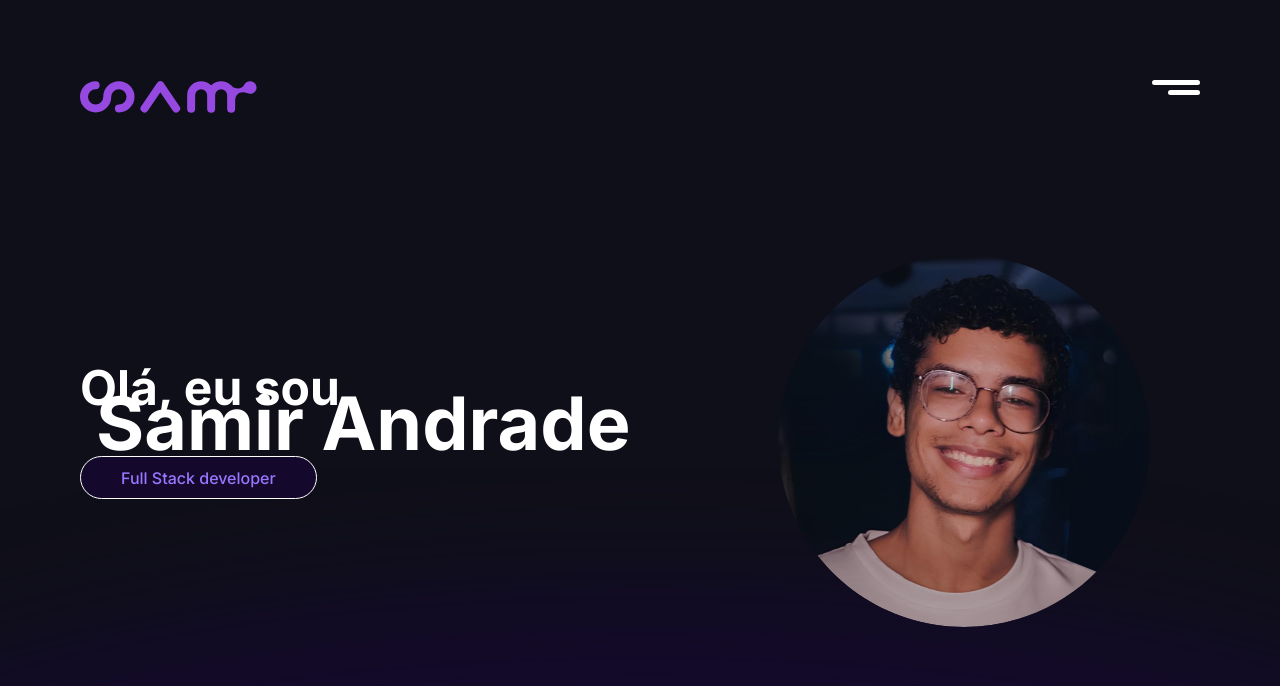
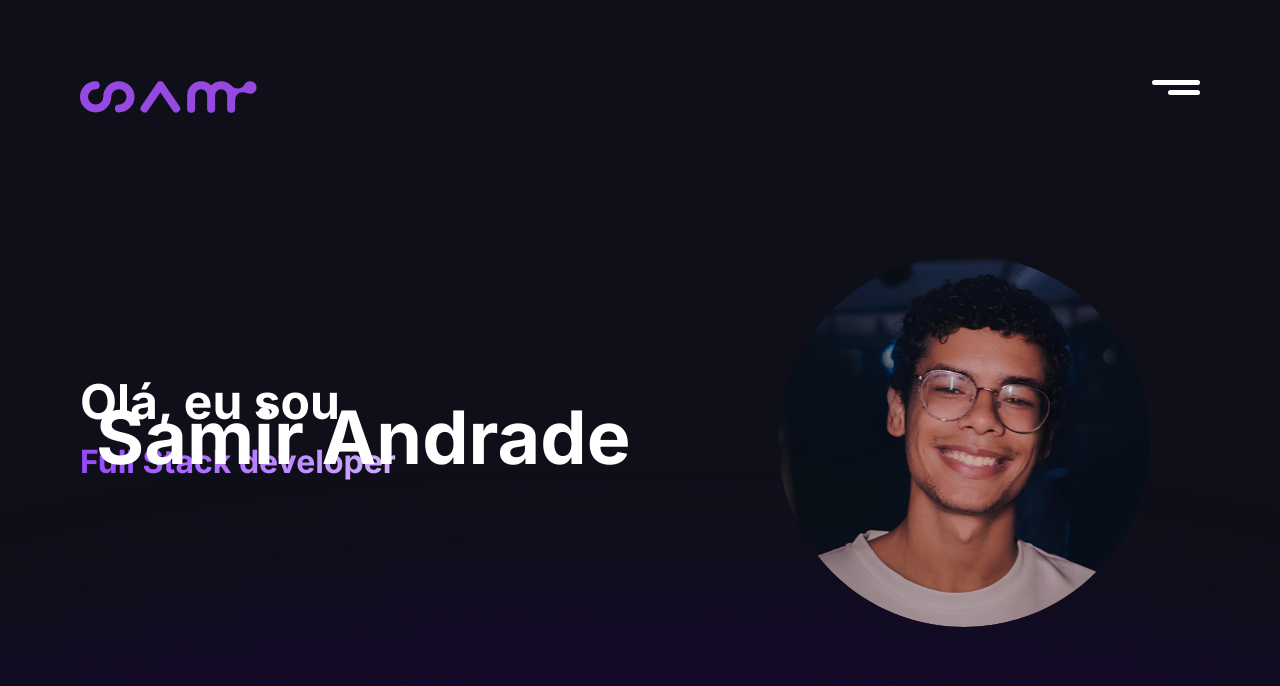
Before and after one commit to eusamir/samir-andrade, a Next.js app: page / in a window 1280 px wide. Shown: the top 686 px of the page. Built offline with nearby package versions, Linux system fonts and the light colour scheme.

Commit message:
feat: polimento

```diff
--- a/src/app/layout.tsx
+++ b/src/app/layout.tsx
@@ -21,8 +21,8 @@ export default function RootLayout({
     <html lang="en">
       <body className={inter.className}>
         <StyledComponentsRegistry>
+          <ToastContainer />
           {children}
-          <ToastContainer />
         </StyledComponentsRegistry>
       </body>
       <GlobalStyle />
--- a/src/presentation/modules/home/Header/Header.styled.ts
+++ b/src/presentation/modules/home/Header/Header.styled.ts
@@ -12,7 +12,7 @@ export const Logo = styled.img<LogoProps>`
   padding: 5rem;
   top: 0;
   left: 0;
-  z-index: 9999;
+  z-index: 999999999999;
   opacity: ${({ $isVisible }) => ($isVisible ? 1 : 0)};
   transition: opacity 0.5s ease-in-out;
   ${({ $isMobile }) =>
--- a/src/presentation/modules/home/HeroSection/HeroSection.styled.ts
+++ b/src/presentation/modules/home/HeroSection/HeroSection.styled.ts
@@ -96,18 +96,14 @@ export const Teste = styled.div`
   height: 100px;
 `
 export const LevelTag = styled.div`
-  background-color: #14092c;
-  border: 1px solid #fff;
-  border-radius: 2rem;
-  width: fit-content;
-  padding: 1.3rem 2.5rem;
-  margin-top: 2rem;
-  cursor: grab;
   h2 {
-    font-size: 1rem;
+    font-size: 2rem;
     font-weight: 500;
-    color: #9877ff;
-    line-height: 0;
+    background: linear-gradient(to left, #fff, #9747ff);
+    background-clip: text;
+    -webkit-text-fill-color: transparent;
+    font-weight: bold;
+    font-size: 2rem;
   }
   @media (max-width: 768px) {
     display: none;
```
